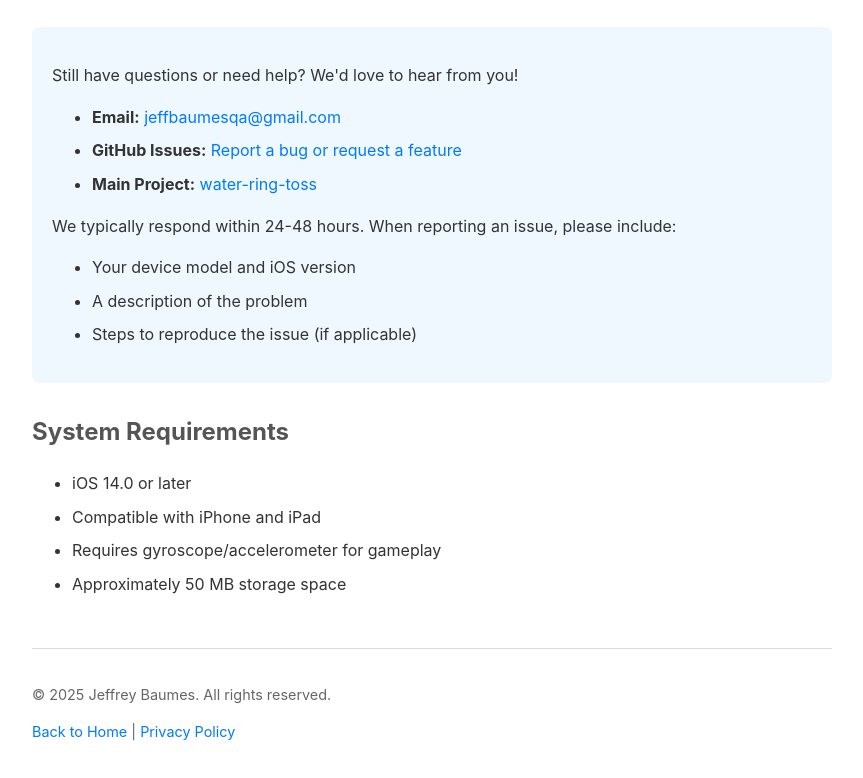
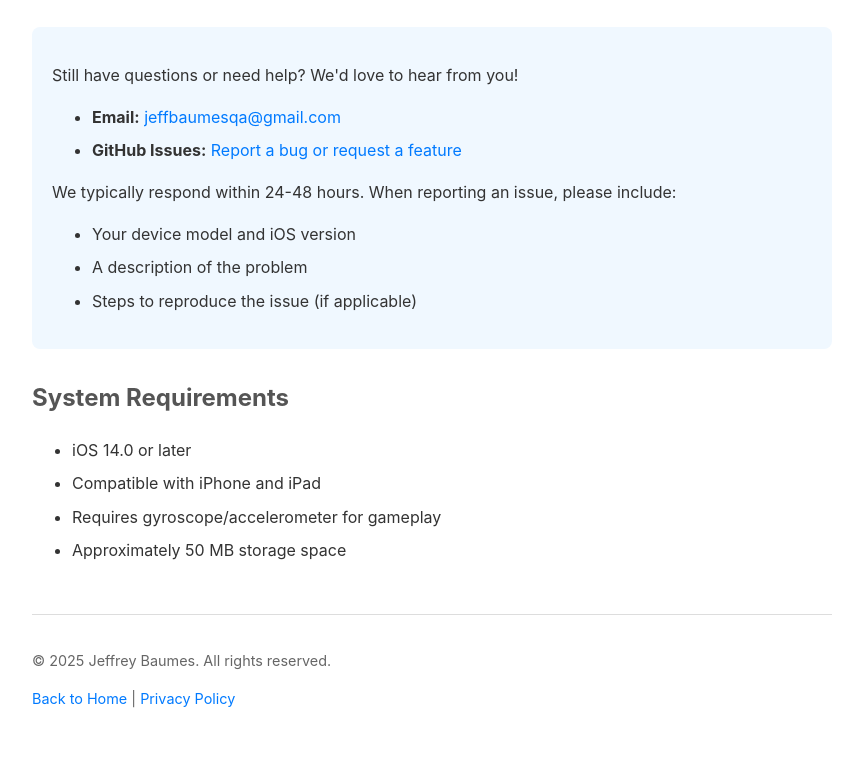
Before and after one commit to jeffbaumes/water-ring-toss-support, a plain HTML site: page support.html in a window 1280 px wide. Shown: the part 1376-2154 px from the top of the page, without its empty margins (208-1071 px from the left). After the commit the page ends 2120 px from the top, so only its background shows below. Drawn offline with Linux system fonts and the light colour scheme.

Commit message:
Remove link to private main project repo

```diff
--- a/support.html
+++ b/support.html
@@ -129,7 +129,6 @@
         <ul>
             <li><strong>Email:</strong> <a href="mailto:jeffbaumesqa@gmail.com">jeffbaumesqa@gmail.com</a></li>
             <li><strong>GitHub Issues:</strong> <a href="https://github.com/jeffbaumes/water-ring-toss-support/issues">Report a bug or request a feature</a></li>
-            <li><strong>Main Project:</strong> <a href="https://github.com/jeffbaumes/water-ring-toss">water-ring-toss</a></li>
         </ul>
         <p>We typically respond within 24-48 hours. When reporting an issue, please include:</p>
         <ul>
```
